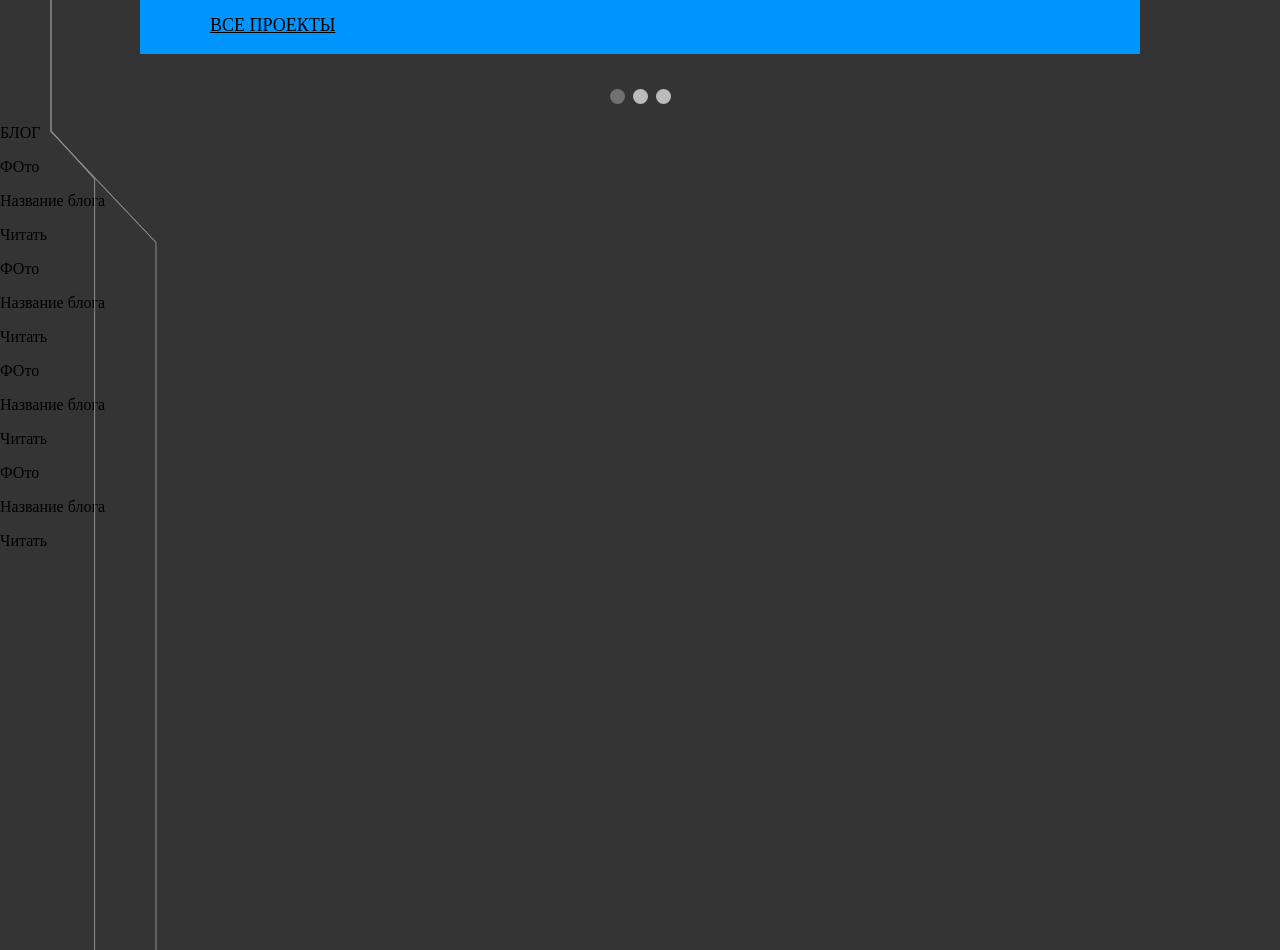
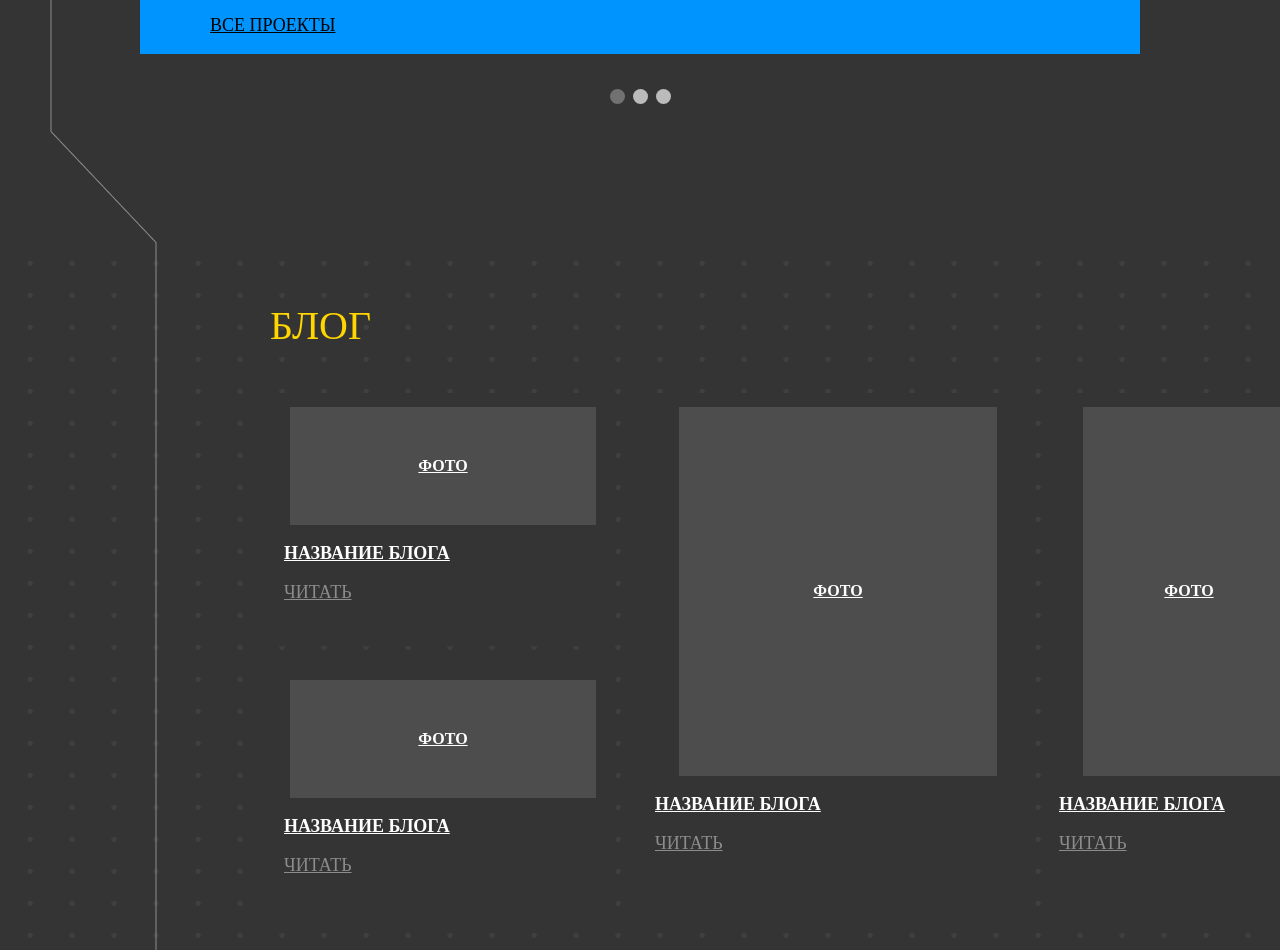
Before and after one commit to Yer12/Onmonday2, a plain HTML site: page index.html in a window 1280 px wide. Shown: the part 1329-2279 px from the top of the page. Drawn offline with nearby package versions, Linux system fonts and the light colour scheme.

Commit message:
Update main.css

```diff
--- a/main.css
+++ b/main.css
@@ -160,6 +160,9 @@ button{
     left: 50px;
     top: 700px;
 }
+.leftside2{
+    display: none;
+}
 .leftside_word{
     position: absolute;
     transform: rotate(-90deg);
@@ -255,6 +258,81 @@ button{
     background-color: #717171;
 }
 .mySlidesp{
+}
+.blog{
+    padding-left: 270px;
+    margin-top: 150px;
+    padding-top: 1px;
+    background: url(././img/image.png);
+    padding-bottom: 8px;
+}
+.blog_text{
+    font-size: 40px;
+    line-height: 54px;
+    text-transform: uppercase;
+    color: #FFD600;
+}
+.blog_container{
+    display: flex;
+}
+.blog_left{
+
+}
+.blog_el{
+    background: #343434;
+    padding: 14px;
+    width: 318px;
+    padding-bottom: 0;
+    height: 239px;
+    margin-bottom: 20px;
+}
+.blog_el_photo{
+    background: #4e4d4d;
+    width: 96%;
+    height: 118px;
+    text-transform: uppercase;
+    margin: 0 auto;
+    display: flex;
+    justify-content: center;
+    align-items: center;
+    color: #fff;
+    font-weight: bold;
+    text-decoration: underline;
+}
+.blog_name{
+    text-decoration: underline;
+    text-transform: uppercase;
+    color:#fff;
+    font-weight: bold;
+    font-size: 18px;
+    margin-top: 18px;
+
+}
+.blog_read{
+    font-size: 18px;
+    text-decoration-line: underline;
+    text-transform: uppercase;
+    color: #8C8C8C;
+}
+.blog_center{
+    margin-right: 10px;
+    margin-left: 25px;
+}
+.blog_center .blog_el{
+    width: 366px;
+    height: 502px;
+}
+.blog_center .blog_el .blog_el_photo{
+    width: 318px;
+    height: 369px;
+}
+.blog_right .blog_el {
+    width: 260px;
+    height: 502px;
+}
+.blog_right .blog_el .blog_el_photo{
+    width: 212px;
+    height: 369px;
 }
 
 
@@ -353,4 +431,26 @@ button{
         left:30px;
         top: 650px;
     }
+
+
+    .blog{
+        padding-left: 130px;
+
+    }
+    .blog_container{
+        flex-direction: column;
+    }
+    .blog_center{
+        margin: 0;
+    }
+    .blog_center .blog_el, .blog_right .blog_el{
+        width: 318px;
+        height: 239px;
+    }
+    .blog_right .blog_el .blog_el_photo,
+    .blog_center .blog_el .blog_el_photo{
+        width: 96%;
+        height: 118px;
+    }
+
 }
```
